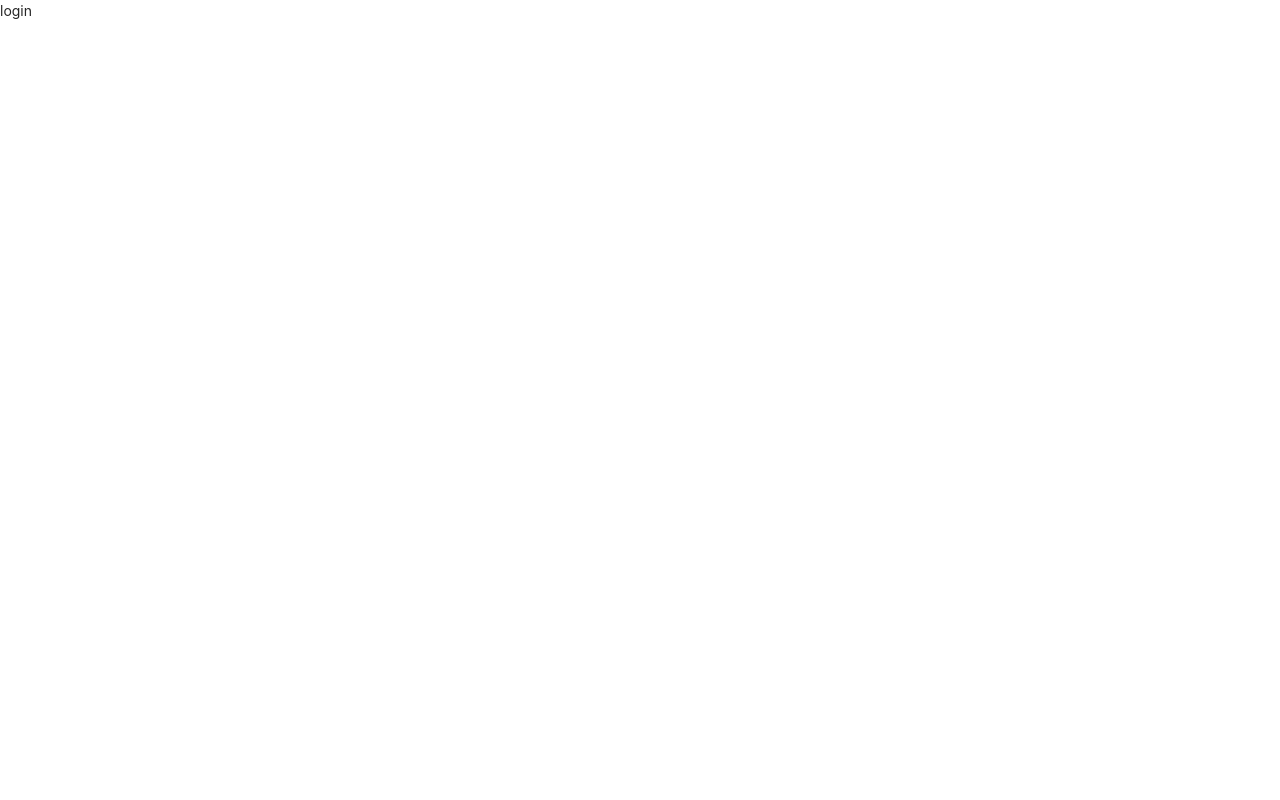
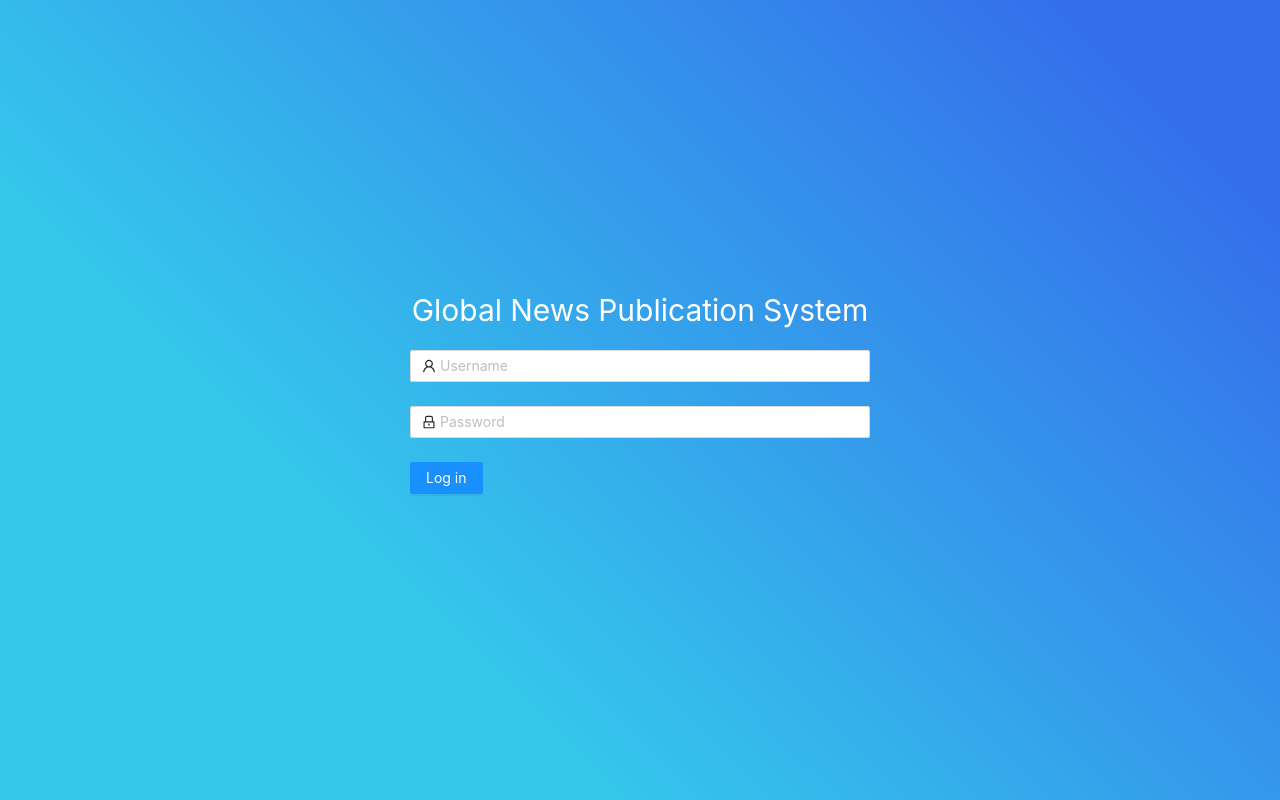
Before and after one commit to figo5530/news, a React (Create React App) app: page /#/login in a window 1280 px wide. Built offline with nearby package versions, Linux system fonts and the light colour scheme.

Commit message:
adds login page form and styling

```diff
--- a/src/components/sandbox/TopHeader.js
+++ b/src/components/sandbox/TopHeader.js
@@ -4,6 +4,7 @@ import {
   MenuUnfoldOutlined,
   MenuFoldOutlined,
 } from '@ant-design/icons';
+import { useNavigate } from 'react-router-dom'
 const { Header } = Layout;
 
 export default function TopHeader() {
@@ -11,13 +12,19 @@ export default function TopHeader() {
   const changeCollapsed = () => {
     setCollapsed(!collapsed)
   }
+  let navigate = useNavigate()
   const menu = (
     <Menu>
-      <Menu.Item>
+      <Menu.Item key="1">
           Administration
       </Menu.Item>
 
-      <Menu.Item danger>Sign out</Menu.Item>
+      <Menu.Item key="2" danger onClick={() => {
+        localStorage.removeItem("token")
+        navigate('/login')
+      }}>
+        Sign out
+      </Menu.Item>
     </Menu>
   );
   return (
--- a/src/views/login/Login.js
+++ b/src/views/login/Login.js
@@ -1,5 +1,60 @@
 import React from 'react';
+import { Form, Input, Button } from 'antd';
+import { UserOutlined, LockOutlined } from '@ant-design/icons';
+import './login.css'
 
 export default function Login() {
-  return <div>login</div>;
+
+  const onFinish = (values) => {
+    console.log('Received values of form: ', values);
+  };
+
+  return (
+    <div className='' style={{ background: 'linear-gradient(45deg, #34c6eb 30%, #346eeb 90%)', height: "100%" }}>
+
+
+      <div className='formContainer'>
+        <div className='loginTitle'>
+          Global News Publication System
+        </div>
+        <Form
+          name="normal_login"
+          className="login-form"
+          onFinish={onFinish}
+        >
+          <Form.Item
+            name="username"
+            rules={[
+              {
+                required: true,
+                message: 'Please input your Username!',
+              },
+            ]}
+          >
+            <Input prefix={<UserOutlined className="site-form-item-icon" />} placeholder="Username" />
+          </Form.Item>
+          <Form.Item
+            name="password"
+            rules={[
+              {
+                required: true,
+                message: 'Please input your Password!',
+              },
+            ]}
+          >
+            <Input
+              prefix={<LockOutlined className="site-form-item-icon" />}
+              type="password"
+              placeholder="Password"
+            />
+          </Form.Item>
+          <Form.Item>
+            <Button type="primary" htmlType="submit" className="login-form-button">
+              Log in
+            </Button>
+          </Form.Item>
+        </Form>
+      </div>
+    </div>
+  )
 }
--- /dev/null
+++ b/src/views/login/login.css
@@ -0,0 +1,33 @@
+
+
+.formContainer{
+    position: fixed;
+    width: 500px;
+    height: 300px;
+    top: 50%;
+    left: 50%;
+    transform: translate(-50%, -50%);
+    padding: 20px;
+}
+
+.loginTitle{
+    text-align: center;
+    height: 80px;
+    line-height: 80px;
+    font-size: 30px;
+    color: white;
+}
+
+#components-form-demo-normal-login .login-form {
+    max-width: 300px;
+  }
+  #components-form-demo-normal-login .login-form-forgot {
+    float: right;
+  }
+  #components-form-demo-normal-login .ant-col-rtl .login-form-forgot {
+    float: left;
+  }
+  #components-form-demo-normal-login .login-form-button {
+    width: 100%;
+
+  }
```
Also changed, not shown: 1 other file (tests, documents, lock files or other folders).
